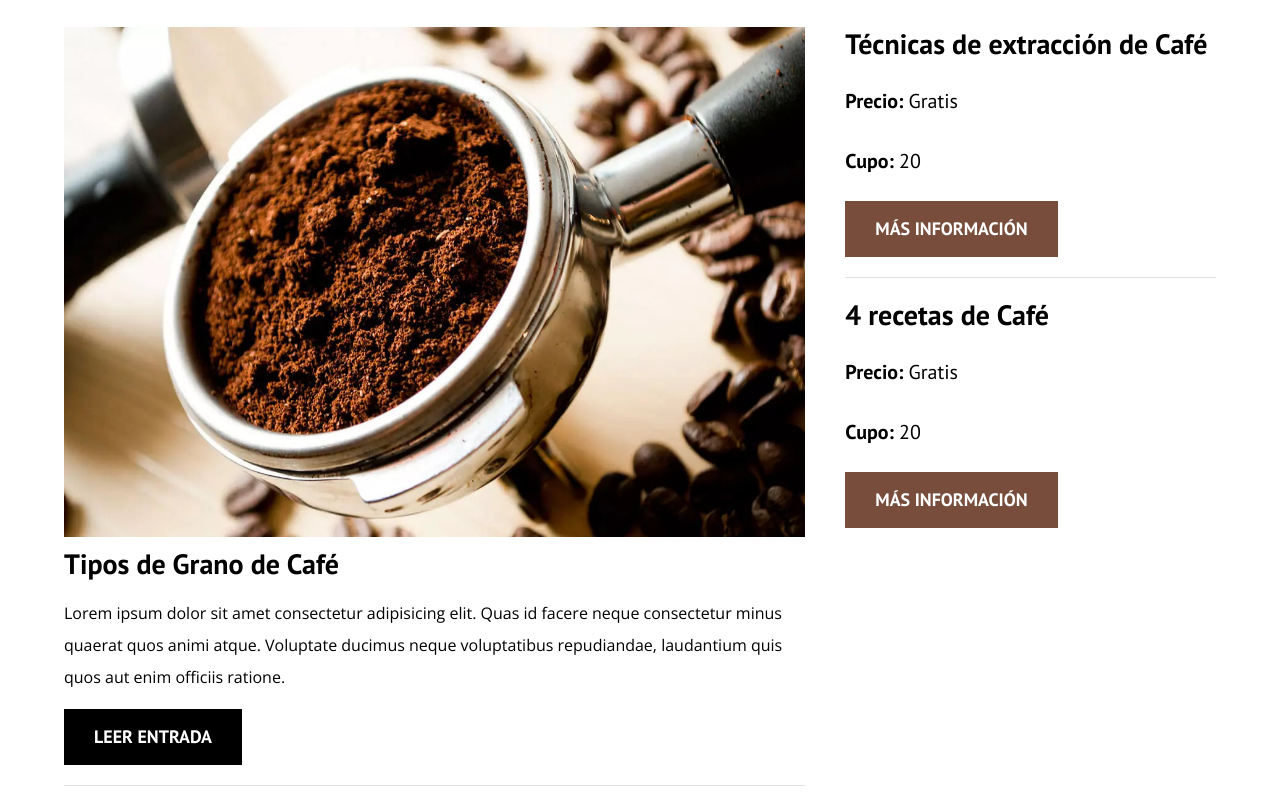
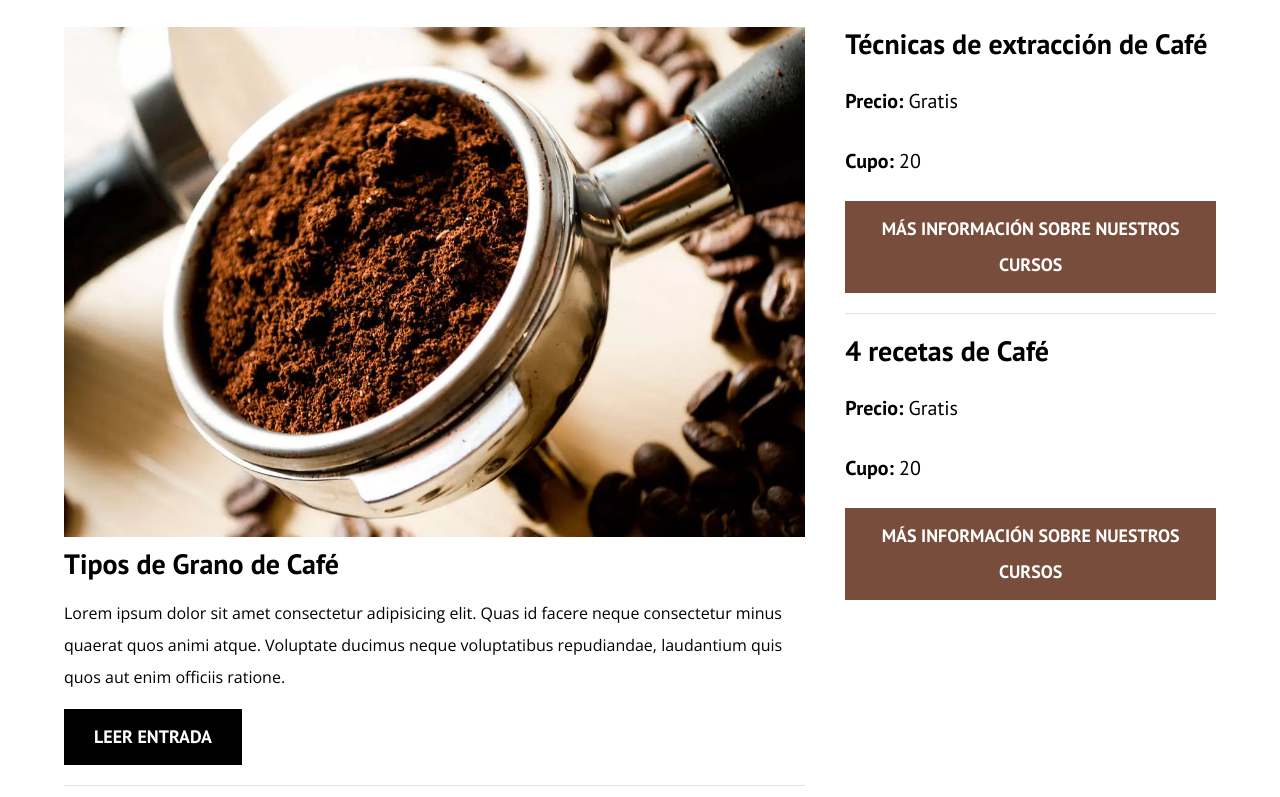
Before and after one commit to Jorge0rtega/BlogCafe, a plain HTML site: page index.html in a window 1280 px wide. Shown: the part 675-1472 px from the top of the page. Drawn offline with nearby package versions, Linux system fonts and the light colour scheme.

Commit message:
ultimosCambios

```diff
--- a/index.html
+++ b/index.html
@@ -6,7 +6,7 @@
     <meta http-equiv="X-UA-Compatible" content="IE=edge">
     <meta name="viewport" content="width=device-width, initial-scale=1.0">
     <title>BlogDeCafé</title>
-
+    <meta name="description" content="Página web de blog de café">
     <!-- prefetch -->
     <!-- lo que vaya cargando (lo que el usuario puede que visite) -->
     <link rel="prefetch" href="nosotros.html" as="document">
@@ -109,7 +109,7 @@
                     <p class="widget-curso__label">Cupo:
                         <span class="widget-curso__info">20</span>
                     </p>
-                    <a class="boton boton--secundario" href="entrada.html" >Más Información</a>
+                    <a class="boton boton--secundario" href="entrada.html" >Más Información sobre Nuestros Cursos</a>
                 </li>
                 <li class="widget-curso">
                     <h4 class="no-margin">4 recetas de Café</h4>
@@ -119,7 +119,7 @@
                     <p class="widget-curso__label">Cupo:
                         <span class="widget-curso__info">20</span>
                     </p>
-                    <a class="boton boton--secundario" href="entrada.html" >Más Información</a>
+                    <a class="boton boton--secundario" href="entrada.html" >Más Información sobre Nuestros Cursos</a>
                 </li>
             </ul>
         </aside>
--- a/nosotros.html
+++ b/nosotros.html
@@ -68,7 +68,7 @@
             </div>
         </div>
     </footer>
-
+    <script src="js/modernzr.js"></script>
 </body>
 
 </html>
```
Also changed, not shown: contacto.html (+1 -1 lines), cursos.html (+1 -1 lines), entrada.html (+1 -1 lines).
